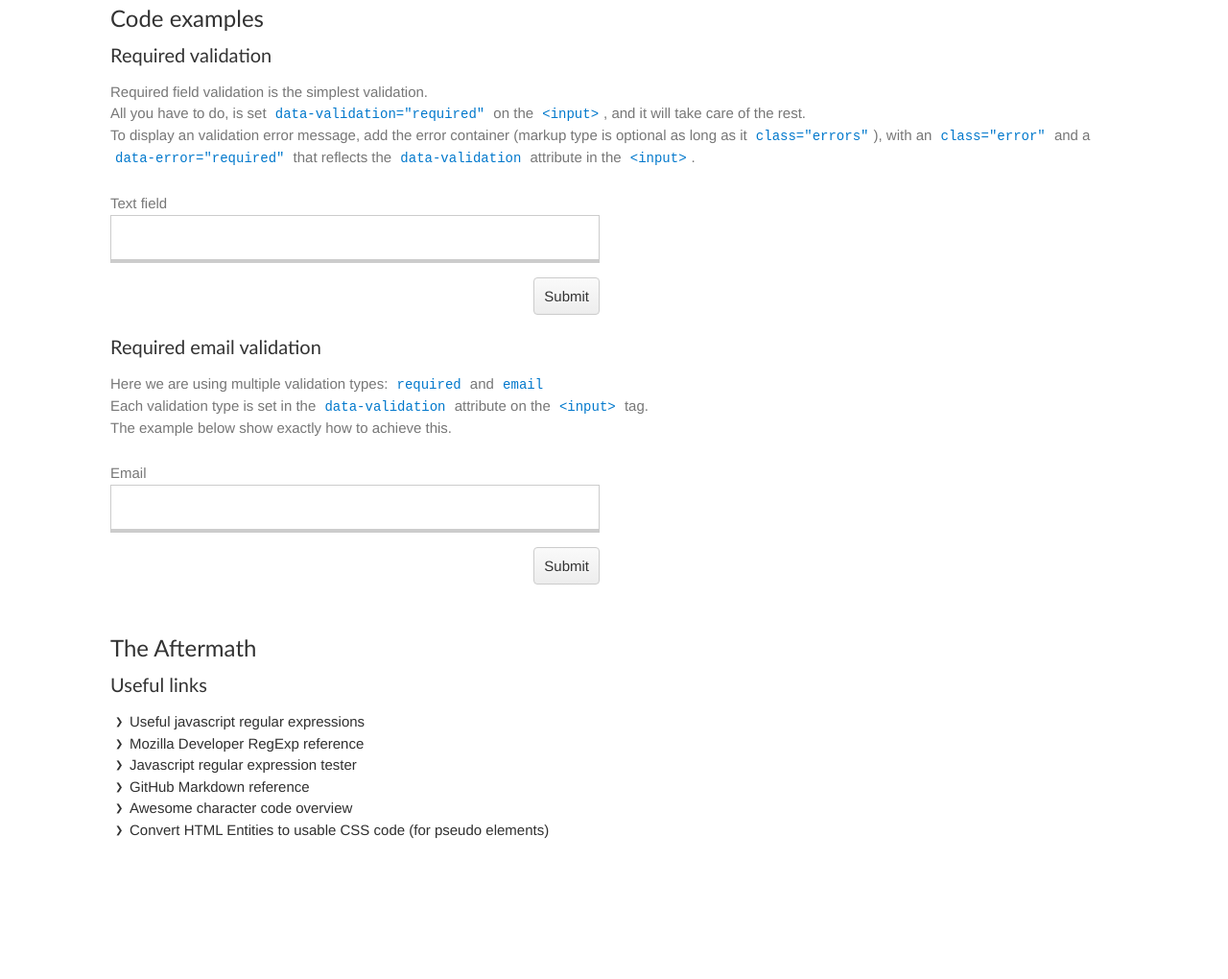
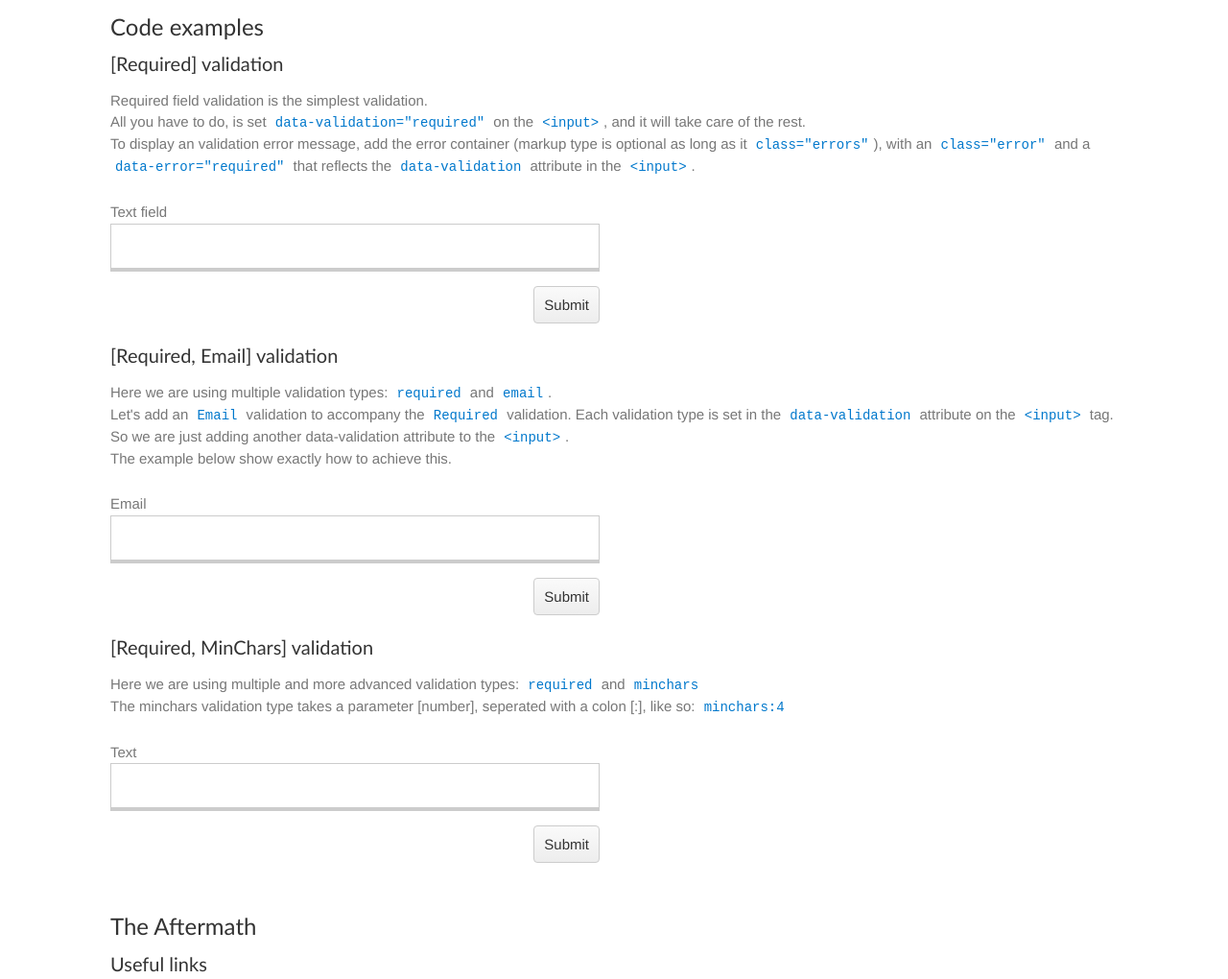
Before and after one commit to TommiTikall/FormValidation, a plain HTML site: page index.html in a window 1280 px wide. Shown: the part 1343-2363 px from the top of the page at 96% size. Before the commit the page ends 2264 px from the top, so only its background shows below. Drawn offline with Linux system fonts and the light colour scheme; a script that the page names is missing.

Commit message:
cleaning up examples, and adding one more with more complex combinations of validations

```diff
--- a/index.html
+++ b/index.html
@@ -39,11 +39,13 @@
         <section class="container content-block">
           <h1>Validate</h1>
           <h2>Approachable form validation</h2>
-          <h3>Markup is the word!</h3>
+          <!-- <h3>Markup is the word!</h3> -->
           <p>
-            Because so many form validation plugins are mostly javascript solutions, where which fields are validated, validation types, and error messages, are defined in javascript code, it is not always a good approach for content managment systems, that only flood the DOM. I can think of one scenario where CMS is set up to support multiple languages, and all translations are handled by the CMS, i.e. it will only be rendered in your DOM. Then how do we translate the error messages, for instance?
-            <br />
+            Because so many form validation plugins are mostly javascript solutions, where which fields are validated, validation types, and error messages, are defined in javascript code, it is not always a good approach for content managment systems, that only flood the DOM. I can think of one scenario where CMS is set up to support multiple languages, and all translations are handled by the CMS, i.e. it will only be rendered in your DOM. Translating the error messages and other lanugage specific content will be a hassle. Even if it is possible with some plugins, I would rather have it rendered in the DOM rather than injected.
+            <br><br>
             This is why I wanted to come up with a form validation that relies on the markup rather than the javascript. The markup makes the calls, the javascript should just listen and do as it is told!
+            <br>
+            With this approach, we are seperating markup from functionality. The markup just is, and the javascript listens on the DOM elements and handles the rest.
           </p>
 
         </section>
@@ -177,10 +179,11 @@
           </header>
 
           <div class="code-example">
-            <h3>Required validation</h3>
+            <h3>[Required] validation</h3>
             <p>
               Required field validation is the simplest validation.<br />
-              All you have to do, is set <code>data-validation="required"</code> on the <code>&lt;input&gt;</code>, and it will take care of the rest.<br />
+              All you have to do, is set <code>data-validation="required"</code> on the <code>&lt;input&gt;</code>, and it will take care of the rest.
+              <br>
               To display an validation error message, add the error container (markup type is optional as long as it <code>class="errors"</code>), with an <code>class="error"</code> and a <code>data-error="required"</code> that reflects the <code>data-validation</code> attribute in the <code>&lt;input&gt;</code>.
             </p>
             <form class="form js-form column" data-validation-when="keyup field-blur">
@@ -201,10 +204,14 @@
           </div>
 
           <div class="code-example">
-            <h3>Required email validation</h3>
+            <h3>[Required, Email] validation</h3>
             <p>
-              Here we are using multiple validation types: <code>required</code> and <code>email</code><br />
-              Each validation type is set in the <code>data-validation</code> attribute on the <code>&lt;input&gt;</code> tag.<br />
+              Here we are using multiple validation types: <code>required</code> and <code>email</code>.
+              <br>
+              Let's add an <code>Email</code> validation to accompany the <code>Required</code> validation.
+              Each validation type is set in the <code>data-validation</code> attribute on the <code>&lt;input&gt;</code> tag.
+              <br>
+              So we are just adding another data-validation attribute to the <code>&lt;input&gt;</code>.<br>
               The example below show exactly how to achieve this.
             </p>
             <form class="form js-form column" data-validation-when="keyup field-blur">
@@ -222,6 +229,30 @@
             </form>
             <div class="codeblock">
               <script src="https://gist.github.com/TommiTikall/5a056ca0b9441c23429f.js"></script>
+            </div>
+          </div>
+
+          <div class="code-example">
+            <h3>[Required, MinChars] validation</h3>
+            <p>
+              Here we are using multiple and more advanced validation types: <code>required</code> and <code>minchars</code><br />
+              The minchars validation type takes a parameter [number], seperated with a colon [:], like so: <code>minchars:4</code>
+            </p>
+            <form class="form js-form column">
+              <div class="input-row">
+                <label for="text-minchars">Text</label>
+                <input type="text" id="text-minchars" data-validation="required minchars:4">
+                <ul class="errors">
+                  <li class="error" data-error="required">This field is required</li>
+                  <li class="error" data-error="minchars">Please type in at least 4 characters</li>
+                </ul>
+              </div>
+              <div class="input-row">
+                <input type="submit" class="js-submit">
+              </div>
+            </form>
+            <div class="codeblock">
+              <script src="https://gist.github.com/TommiTikall/ccbee4c5ba6562a209da.js"></script>
             </div>
           </div>
         </section>
```
